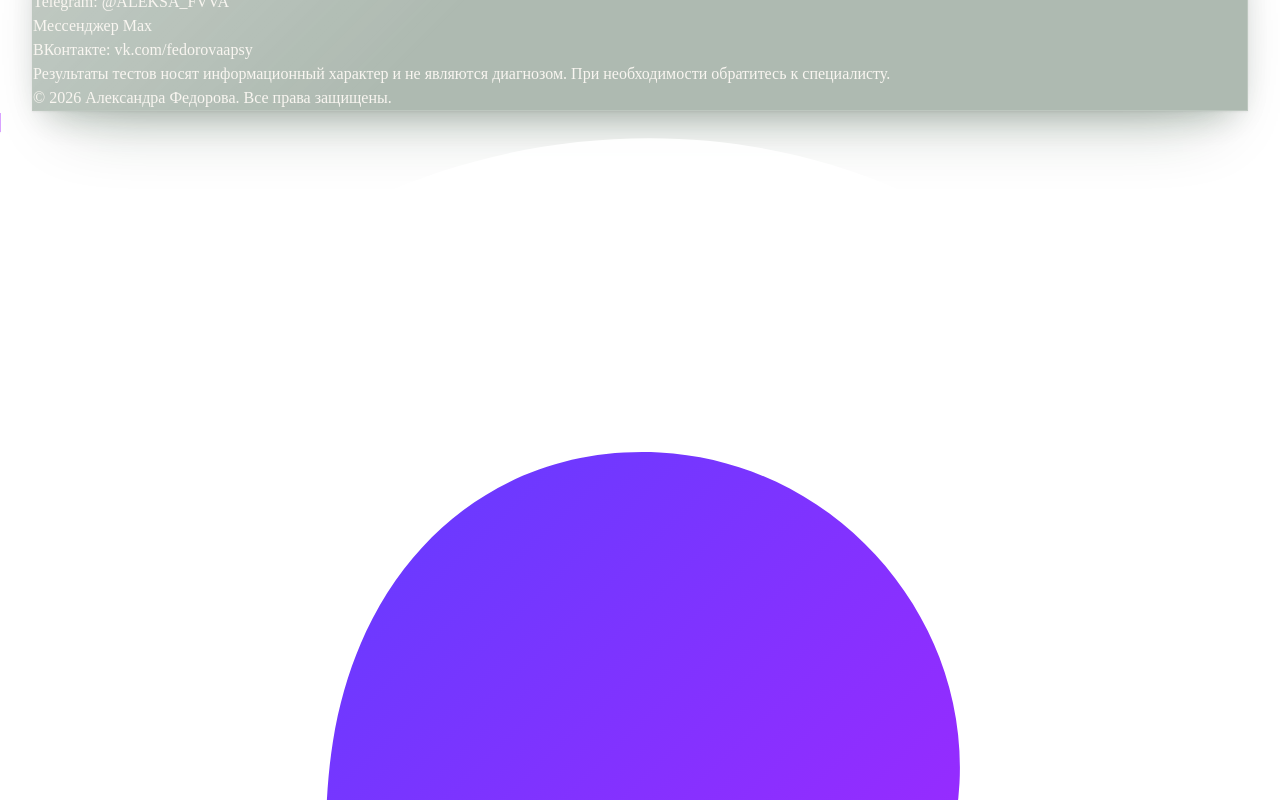
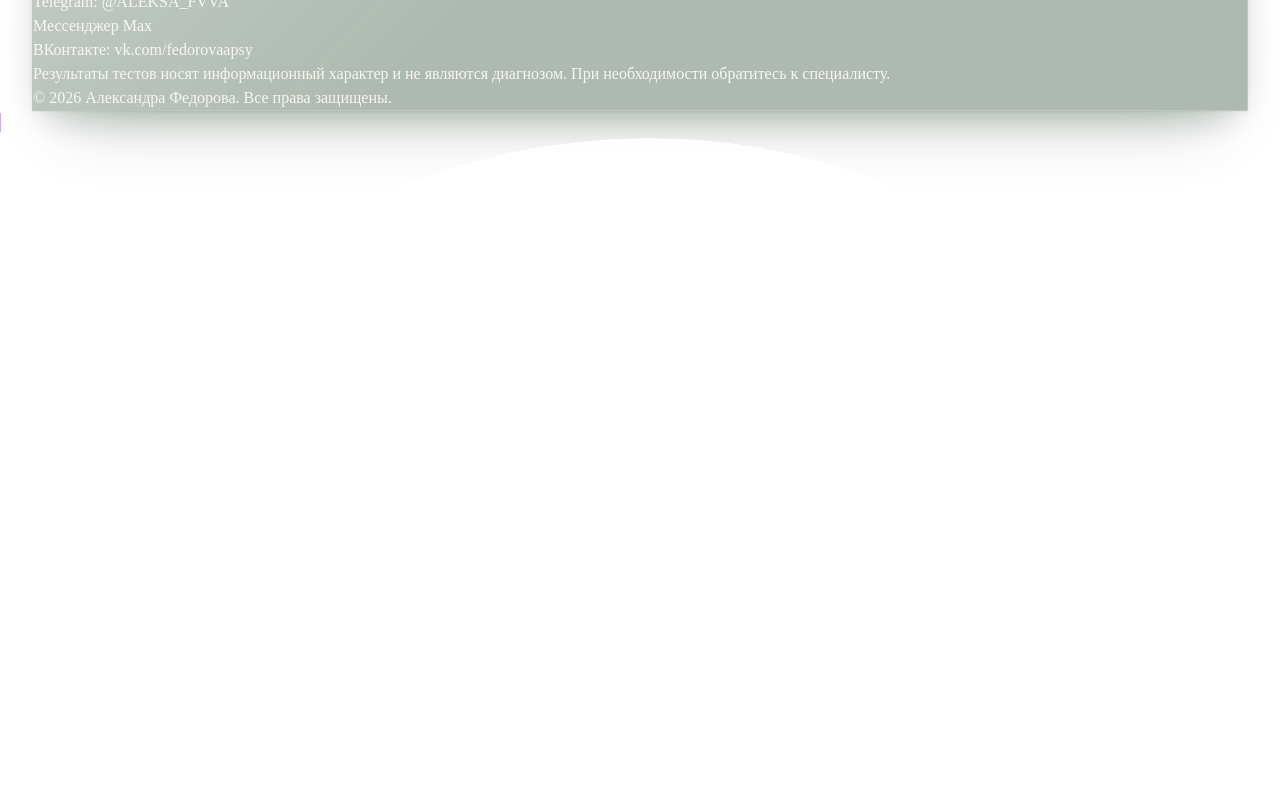
Before and after one commit to adduckwin/fvva-site, a React (Vite) app in the folder client/: page / in a window 1280 px wide. Shown: the part 7140-7940 px from the top of the page. Built offline with nearby package versions, Linux system fonts and the light colour scheme.

Commit message:
fix: unify Max icon color

```diff
--- a/client/src/components/MaxButton.tsx
+++ b/client/src/components/MaxButton.tsx
@@ -31,31 +31,12 @@ export default function MaxButton() {
         fill="none"
         className="relative z-10 h-8 w-8 drop-shadow-sm"
       >
-        {/* Outer circle with speech bubble tail */}
+        {/* Speech bubble shape — single color */}
         <path
           d="M50.76 0.26C78.29 0.26 99.89 22.6 99.89 50.15C99.89 77.7 77.61 99.49 51.02 99.49C41.59 99.49 37.01 98.16 29.65 92.95C29.14 92.59 28.45 92.68 28.02 93.14C22.36 99.18 7.85 103.43 7.19 95.18C7.19 80.79 0 71.45 0 49.88C0 21.55 23.22 0.26 50.76 0.26Z"
           fill="white"
           fillOpacity="0.9"
         />
-        {/* Inner circle cutout */}
-        <path
-          d="M51.53 24.81C38.46 24.13 28.26 33.2 26.01 47.38C24.15 59.13 27.45 73.45 30.28 74.18C31.48 74.48 34.36 72.28 36.46 70.3C36.85 69.93 37.45 69.86 37.91 70.15C41.18 72.15 44.88 73.65 48.96 73.86C62.37 74.56 74.26 64.06 74.96 50.65C75.66 37.23 64.94 25.5 51.53 24.8Z"
-          fill="url(#maxGrad)"
-          fillOpacity="0.85"
-        />
-        <defs>
-          <linearGradient
-            id="maxGrad"
-            x1="26"
-            y1="24"
-            x2="75"
-            y2="75"
-            gradientUnits="userSpaceOnUse"
-          >
-            <stop stopColor="#471AFF" />
-            <stop offset="1" stopColor="#9500FF" />
-          </linearGradient>
-        </defs>
       </svg>
     </a>
   );
```
